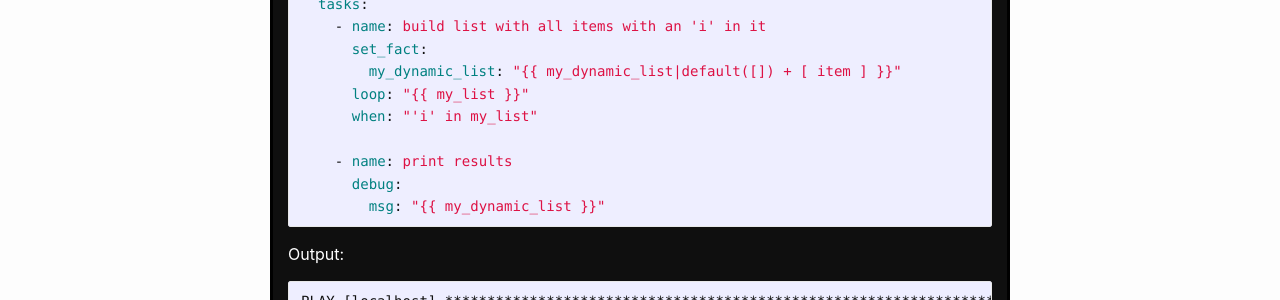
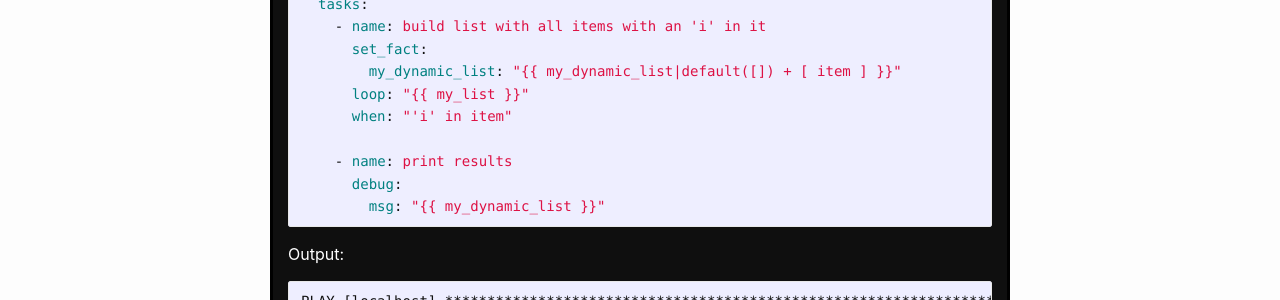
Before and after one commit to dermow/staging.der-mow.de, a Jekyll site: the page built from index.html, in a window 1280 px wide and 900 px high. Shown: the part 396-696 px from the top of the window. Built offline with Jekyll 4.4.1, drawn with Linux system fonts in a browser that asks for light colours; the list of posts is cut into pages by our own code; comment, search, counter and statistics services are not loaded.

Commit message:
Update 2021-09-24-ansible-guide-14.markdown

```diff
--- a/_posts/2021-09-24-ansible-guide-14.markdown
+++ b/_posts/2021-09-24-ansible-guide-14.markdown
@@ -20,7 +20,7 @@ hier ein kurzes Code-Snippet:
       set_fact:
         my_dynamic_list: "{%raw%}{{ my_dynamic_list|default([]) + [ item ] }}{%endraw%}"
       loop: "{%raw%}{{ my_list }}{%endraw%}"
-      when: "'i' in my_list"
+      when: "'i' in item"
 
     - name: print results
       debug:
```
